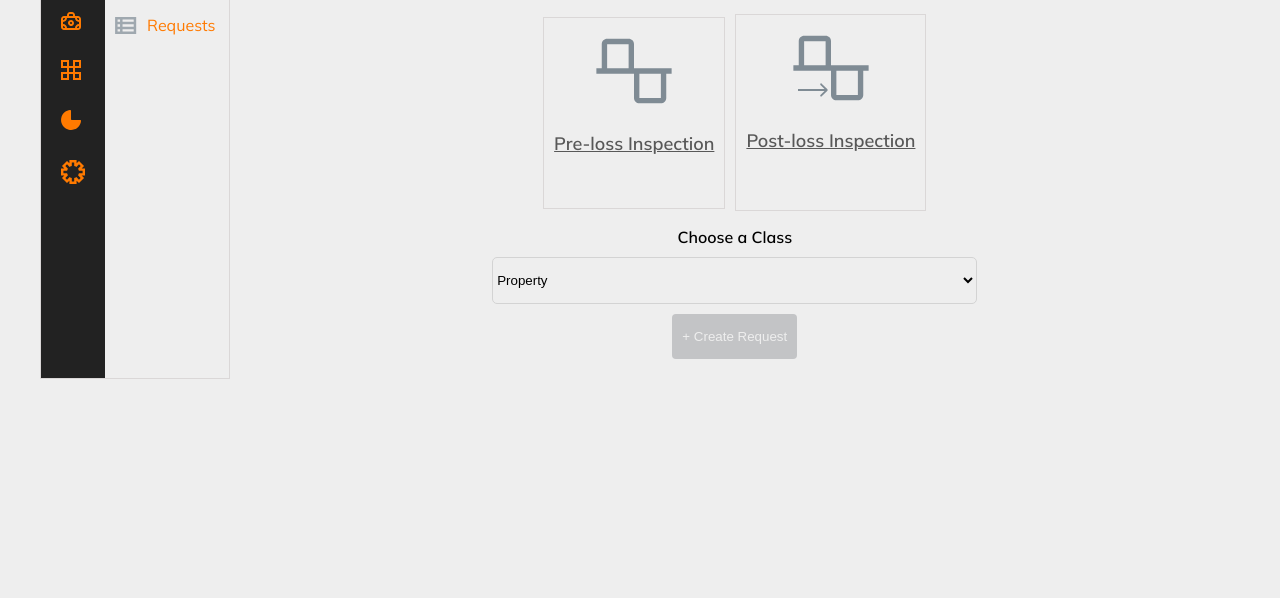
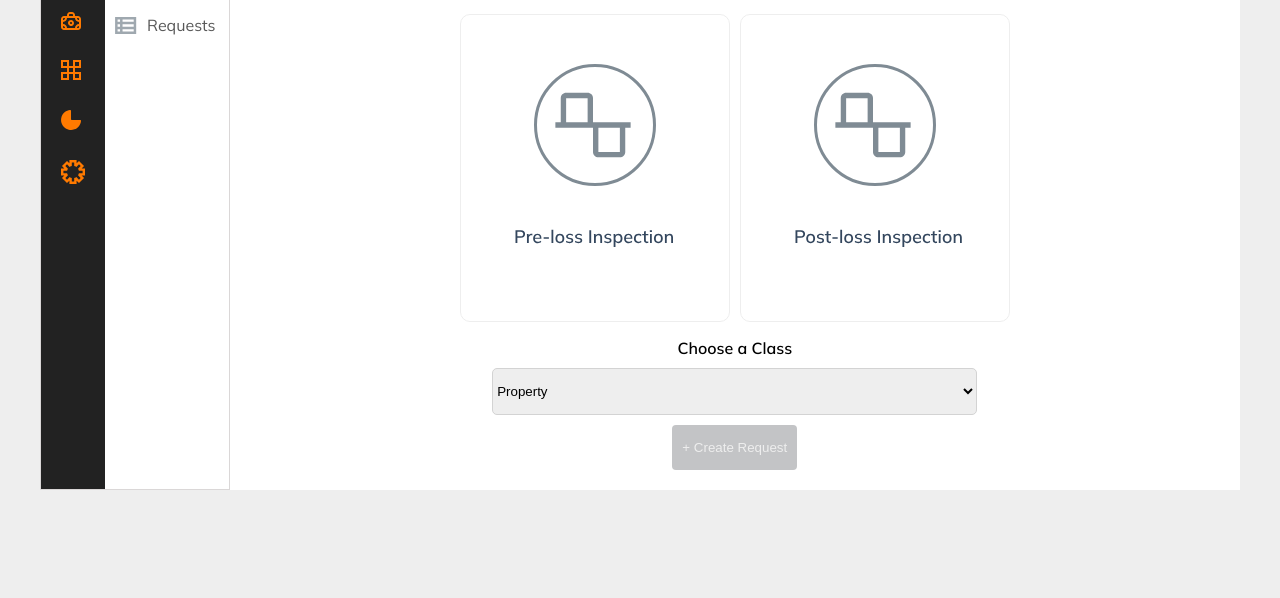
Before and after one commit to gabito1451/LEADWAY, a website: page new-inspection.html in a window 1280 px wide. Shown: the part 202-800 px from the top of the page. Drawn offline with Linux system fonts and the light colour scheme.

Commit message:
restructured new-inspection.html

```diff
--- a/new-inspection.html
+++ b/new-inspection.html
@@ -58,20 +58,16 @@
             <div class="inspection-options">
                 <a href="./pre-loss-form.html" class="inspection-form-link"><div class="pre-inspection-option">
                     <div class="pre-inspection-content">
-                        <img src="Assets/box.svg.svg">
-                        <p>Pre-loss Inspection</p>
-                        <img style="width: 30px; visibility: hidden;" src="Assets/Arrow 1.svg.svg">
+                        <img src="Assets/PRELOSSCIRCLE.svg">
                     </div>
                 </div></a>
                 <a href="inspection-form.html" class="inspection-form-link">
-                    <div class="post-inspection-option">
                         <div class="post-inspection-content">
-                            <img src="Assets/box.svg.svg">
-                            <p>Post-loss Inspection</p>
-                            <img style="width: 30px;" src="Assets/Arrow 1.svg.svg" class="arrow">
+                            <img src="Assets/POSTLOSSCIRCLE.svg">
+
                         </div>
-                    </div>
                 </a>
+
             </div>
 
             <div style="display: flex; width: 100%; flex-direction: column; align-items: center; gap: 10px;">
--- a/styles/new-inspection.css
+++ b/styles/new-inspection.css
@@ -3,8 +3,10 @@
   max-width: 1200px;
   margin: 0 auto;
   width: 100%;
-  background-color: #eeeeee;
+  background-color: #fff;
   display: flex;
+  font-family: "Mulish", Arial, Helvetica, sans-serif;
+
 }
 
 /* Body style */
@@ -36,7 +38,7 @@ body {
 }
 
 .sidebar-secondary {
-  background-color: #eeeeee;
+  background-color: #fff;
   color: black;
 }
 
@@ -82,6 +84,9 @@ body {
 
 .sidebar-secondary nav ul li {
   padding: 10px;
+}
+.sidebar-secondary nav ul li:nth-of-type(3) a {
+  color: #585858;
 }
 .sidebar-secondary ul li a img {
   margin-right: 10px;
@@ -170,13 +175,16 @@ body {
 }
 
 .inspection-options a {
+  display:flex;
+  justify-content: center;
+  align-items: center;
   color: #585858;
 }
 
-.inspection-options p {
+/* .inspection-options p {
   font-size: 18px;
   font-weight: 600;
-}
+} */
 
 .choose-class {
   margin-bottom: 0px;
@@ -184,7 +192,7 @@ body {
   font-weight: 600;
 }
 
-.pre-inspection-content,
+/* .pre-inspection-content,
 .post-inspection-content {
   display: flex;
   justify-content: center;
@@ -193,22 +201,37 @@ body {
   flex-direction: column;
   border: 1px solid #dad7d7;
   padding: 20px 10px 10px 10px;
+} */
+.pre-inspection-content,
+.post-inspection-content {
+  display: flex;
+  justify-content: center;
+  align-items: center;
+  flex-direction: column;
+  width: 270px;
+height: 308px;
+opacity: 0px;
+
+
 }
 
 .pre-inspection-content:hover,
 .post-inspection-content:hover {
-  border: 2px solid #ff7a00;
+  border: 1px solid #ff7a00;
   border-radius: 5px;
+  height:fit-content;
+  background-color: #eeeeee;
 }
 
-.arrow {
+
+/* .arrow {
   width: 35px;
-  height: 20px;
+   height: 20px;
   position: relative;
-  bottom: 100px;
-  left: -18px;
+  bottom: 170px;
+  left: 80px;
   background-color: #eeeeee;
-}
+} */
 
 
 .select-class {
@@ -258,14 +281,7 @@ body {
   .inspection-options {
     display: block;
   }
-  .icon-arrow {
-    width: 35px;
-    height: 20px;
-    position: relative;
-    bottom: 100px;
-    left: 290px;
-    background-color: #eeeeee;
-  }
+
 }
 
 @media screen and (max-width: 400px) {
@@ -282,7 +298,7 @@ body {
   .top-nav {
     display: flex;
     width: 100%;
-    justify-content: flex-start;
+    justify-content: flex-end;
   }
   .header {
     width: 100%;
```
Also changed, not shown: styles/overview.css (+6 -1 lines), Assets/Arrow 1.jpg (deleted), Assets/Arrow 1.svg.svg (deleted), Assets/Arrow 11.svg (added), Assets/POSTLOSSCIRCLE.svg (added), Assets/PRELOSSCIRCLE.svg (added).
